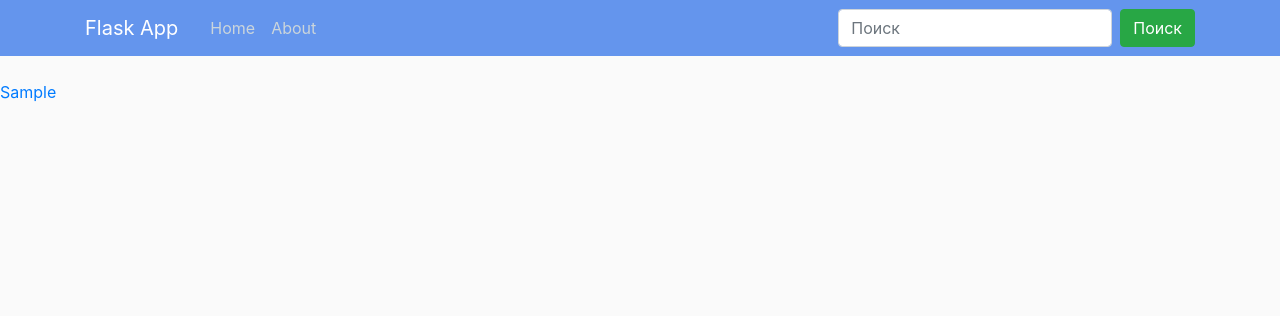
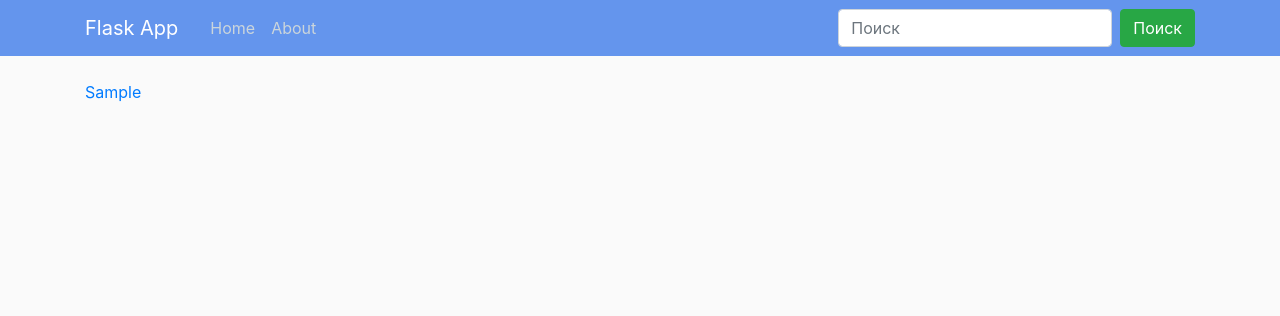
Before and after one commit to 13excite/avito_killer, a Flask app: page / in a window 1280 px wide. Shown: the top 316 px of the page. Run offline with Flask 2, Linux system fonts and the light colour scheme; tables that the repository leaves empty hold one stand-in row (values such as "Sample post"); some libraries are stand-ins or nearby versions.

Commit message:
change index and item html

```diff
--- a/templates/index.html
+++ b/templates/index.html
@@ -6,13 +6,16 @@
             <h4>{{ error }}</h4>
         {% endfor %}
     {% endif %}
+    <div class="container">
     <div class="row">
         {% for title_breed, translate_breed in breeds.items() %}
-            <ul class="col-sm-5 col-md-3">
-                <li>
+            <div class="col-sm-5 col-md-3">
+                <div>
                     <a href="items/{{ translate_breed }}?p=1">{{title_breed}}</a>
-                </li>
-            </ul>
+                </div>
+            </div>
+
         {% endfor %}
     </div>
+    </div>
 {% endblock %}
--- a/templates/item.html
+++ b/templates/item.html
@@ -9,6 +9,7 @@
     {% endif %}
     <div class="container">
     {% for id, data in ad_dicts.items() %}
+        <div class="">
         <div class="item" class="{{ id }}">
             <h3>{{ data['title'] }}</h3>
             <div class="price_addr">
@@ -25,6 +26,7 @@
                 <p>{{ data['date'] }}</p>
             </div>
         </div>
+        </div>
     {% endfor %}
     </div>
 </div>
```
